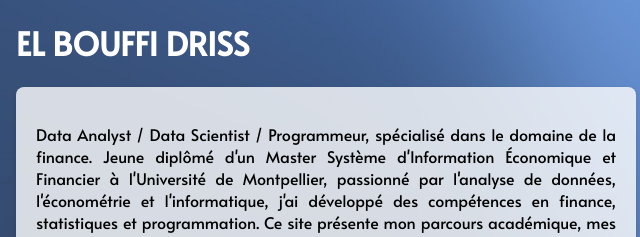
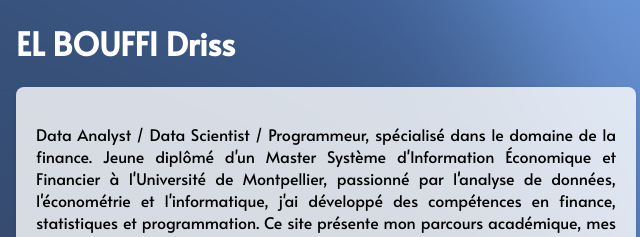
Before and after one commit to Tsushi12/El_Bouffi, a plain HTML site: page index.html in a window 1280 px wide. Shown: the top 237 px of the page, 224-864 px from the left. Drawn offline with Linux system fonts and the light colour scheme.

Commit message:
Push to GitHub

```diff
--- a/index.html
+++ b/index.html
@@ -121,7 +121,7 @@
         </ul>
     </div>
     <div class="content">
-        <h1>EL BOUFFI DRISS</h1>
+        <h1>EL BOUFFI Driss</h1>
         <div class="section">
             <p>Data Analyst / Data Scientist / Programmeur, spécialisé dans le domaine de la finance. Jeune diplômé d'un Master Système d'Information Économique et Financier à l'Université de Montpellier, passionné par l'analyse de données, l'économétrie et l'informatique, j'ai développé des compétences en finance, statistiques et programmation. Ce site présente mon parcours académique, mes expériences professionnelles et mes projets significatifs.</p>
             <p><a href="../El_Bouffi/Docs/CV_EL_BOUFFI.pdf" target="_blank">Télécharger mon CV</a></p>
```
